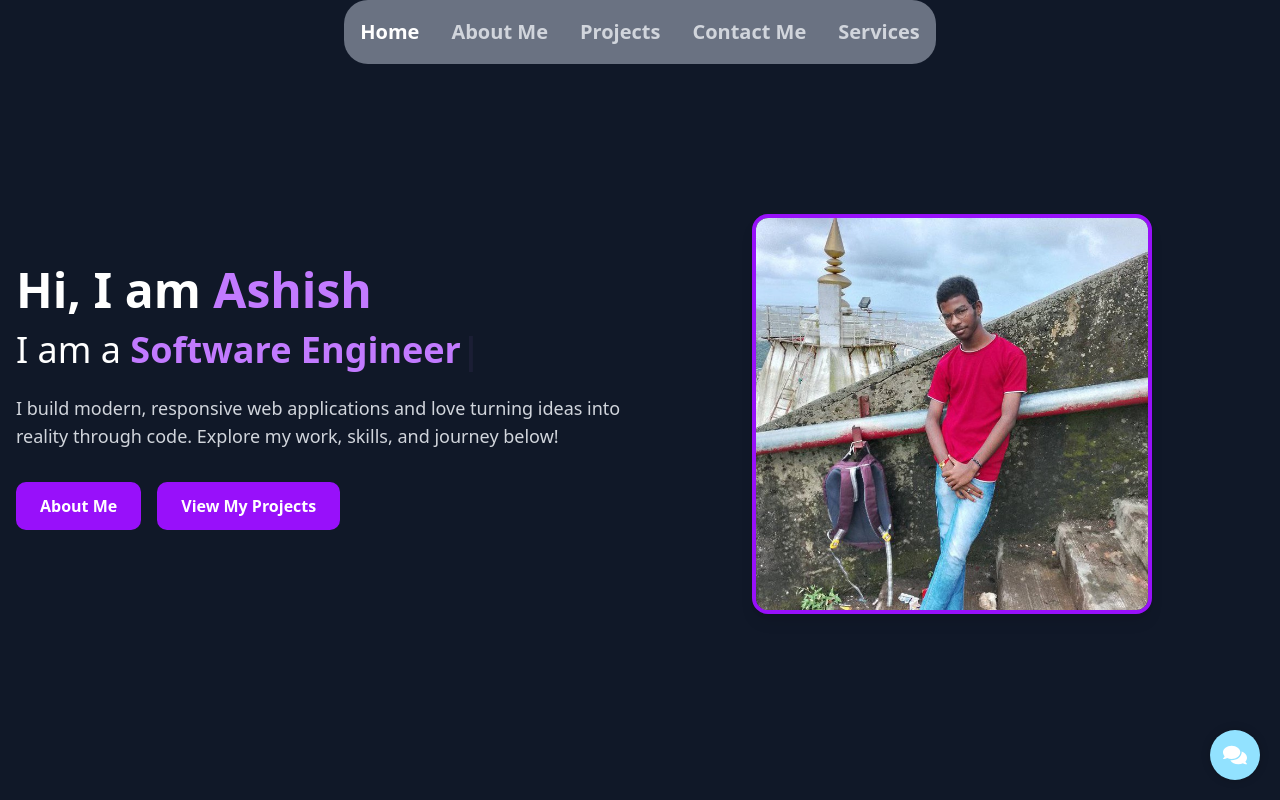
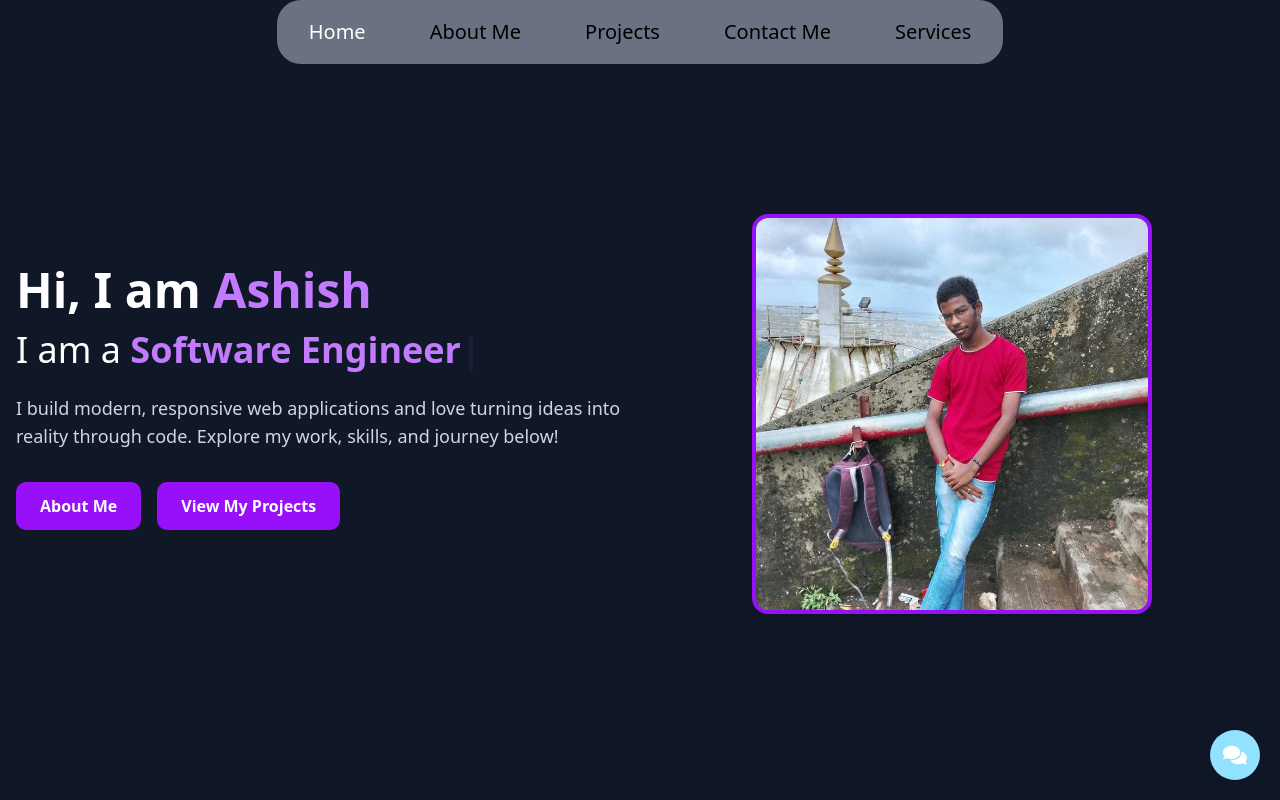
Before and after one commit to Ashish-Code-01/professional-portfolio, a Next.js app: page / in a window 1280 px wide. Shown: the top 800 px of the page. Built offline with nearby package versions, Linux system fonts and the light colour scheme; what react-chatbot-kit would draw is missing.

Commit message:
fixed all the issues in the navbar

```diff
--- a/src/app/components/Navbar.jsx
+++ b/src/app/components/Navbar.jsx
@@ -1,28 +1,20 @@
-"use client";
-import React, { useState } from "react";
-import Link from "next/link";
-import { motion } from "framer-motion";
-import { usePathname } from "next/navigation";
+"use client"
+import React, { useState } from 'react'
+import Link from 'next/link'
+import { motion } from 'framer-motion'
+import { usePathname } from 'next/navigation'
 
 const Navbar = () => {
     const pathname = usePathname();
     const [menuOpen, setMenuOpen] = useState(false);
 
-    const links = [
-        { href: "/", label: "Home" },
-        { href: "/about", label: "About Me" },
-        { href: "/project", label: "Projects" },
-        { href: "/contact", label: "Contact Me" },
-        { href: "/services", label: "Services" },
-    ];
-
     return (
-        <nav className="relative flex justify-center items-center backdrop-blur-sm bg-gray-900 w-full z-50">
+        <nav className='relative flex justify-center items-center backdrop-blur-sm bg-gray-900 w-full z-50'>
             <motion.div
                 initial={{ opacity: 0, y: -50 }}
                 animate={{ opacity: 1, y: 0 }}
-                transition={{ duration: 0.7, ease: "easeOut" }}
-                className="flex justify-center items-center text-xl font-bold h-16 w-full max-w-5xl"
+                transition={{ duration: 0.7, ease: 'easeOut' }}
+                className='flex justify-center items-center text-xl font-bold h-16 w-full max-w-5xl'
             >
                 {/* Hamburger for mobile */}
                 <div className="absolute left-4 md:hidden">
@@ -30,66 +22,77 @@ const Navbar = () => {
                         onClick={() => setMenuOpen(!menuOpen)}
                         className="flex flex-col justify-center items-center w-10 h-10"
                         aria-label="Toggle menu"
-                        aria-expanded={menuOpen}
                     >
-                        <span
-                            className={`block w-7 h-1 bg-white mb-1 transition-all duration-300 ${menuOpen ? "rotate-45 translate-y-2" : ""
-                                }`}
-                        ></span>
-                        <span
-                            className={`block w-7 h-1 bg-white mb-1 transition-all duration-300 ${menuOpen ? "opacity-0" : ""
-                                }`}
-                        ></span>
-                        <span
-                            className={`block w-7 h-1 bg-white transition-all duration-300 ${menuOpen ? "-rotate-45 -translate-y-2" : ""
-                                }`}
-                        ></span>
+                        <span className={`block w-7 h-1 bg-white mb-1 transition-all duration-300 ${menuOpen ? 'rotate-45 translate-y-2' : ''}`}></span>
+                        <span className={`block w-7 h-1 bg-white mb-1 transition-all duration-300 ${menuOpen ? 'opacity-0' : ''}`}></span>
+                        <span className={`block w-7 h-1 bg-white transition-all duration-300 ${menuOpen ? '-rotate-45 -translate-y-2' : ''}`}></span>
                     </button>
                 </div>
-
                 {/* Desktop Menu */}
-                <div className="px-4 rounded-3xl bg-gray-500 hidden md:block">
-                    <ul className="flex items-center gap-8 h-16">
-                        {links.map(({ href, label }) => (
-                            <li key={href}>
-                                <Link
-                                    href={href}
-                                    className={`transition-colors ${pathname === href
-                                            ? "text-white font-semibold"
-                                            : "text-gray-300 hover:text-white"
-                                        }`}
-                                >
-                                    {label}
+                <div className='px-4 rounded-3xl bg-gray-500 hidden md:block'>
+                    <ul className='flex items-center gap-8 h-16'>
+                        <li>
+                            <Link href="/" className={`nav-link${pathname === '/' ? ' text-white ' : ''}`}>
+                                Home
                             </Link>
                         </li>
-                        ))}
+                        <li>
+                            <Link href="/about" className={`nav-link${pathname === '/about' ? ' text-white ' : ''}`}>
+                                About Me
+                            </Link>
+                        </li>
+                        <li>
+                            <Link href="/project" className={`nav-link${pathname === '/project' ? ' text-white ' : ''}`}>
+                                Projects
+                            </Link>
+                        </li>
+                        <li>
+                            <Link href="/contact" className={`nav-link${pathname === '/contact' ? ' text-white ' : ''}`}>
+                                Contact Me
+                            </Link>
+                        </li>
+                        <li>
+                            <Link href="/services" className={`nav-link${pathname === '/services' ? ' text-white ' : ''}`}>
+                                Services
+                            </Link>
+                        </li>
                     </ul>
                 </div>
-
                 {/* Mobile Menu */}
                 {menuOpen && (
-                    <div className="absolute top-16 left-0 w-full bg-gray-500 rounded-b-3xl md:hidden z-40">
-                        <ul className="flex flex-col items-center gap-6 py-6">
-                            {links.map(({ href, label }) => (
-                                <li key={href}>
-                                    <Link
-                                        href={href}
-                                        className={`transition-colors ${pathname === href
-                                                ? "text-white font-semibold"
-                                                : "text-gray-300 hover:text-white"
-                                            }`}
-                                        onClick={() => setMenuOpen(false)}
-                                    >
-                                        {label}
+                    <div className="absolute top-16 left-0 w-full bg-gray-500 rounded-b-3xl md:hidden z-[100]">
+                        <ul className='flex flex-col items-center gap-6 py-6'>
+                            <li>
+                                <Link href="/" className={`nav-link${pathname === '/' ? ' text-white ' : ''}`} onClick={() => setMenuOpen(false)}>
+                                    Home
                                 </Link>
                             </li>
-                            ))}
+                            <li>
+                                <Link href="/about" className={`nav-link${pathname === '/about' ? ' text-white ' : ''}`} onClick={() => setMenuOpen(false)}>
+                                    About Me
+                                </Link>
+                            </li>
+                            <li>
+                                <Link href="/project" className={`nav-link${pathname === '/project' ? ' text-white ' : ''}`} onClick={() => setMenuOpen(false)}>
+                                    Projects
+                                </Link>
+                            </li>
+                            <li>
+                                <Link href="/contact" className={`nav-link${pathname === '/contact' ? ' text-white ' : ''}`} onClick={() => setMenuOpen(false)}>
+                                    Contact Me
+                                </Link>
+                            </li>
+                            <li>
+                                <Link href="/services" className={`nav-link${pathname === '/services' ? ' text-white ' : ''}`} onClick={() => setMenuOpen(false)}>
+                                    Services
+                                </Link>
+                            </li>
                         </ul>
                     </div>
                 )}
             </motion.div>
         </nav>
-    );
-};
+    )
+}
 
-export default Navbar;
+export default Navbar
```
Lines whose indentation alone changed are shown as unchanged.
